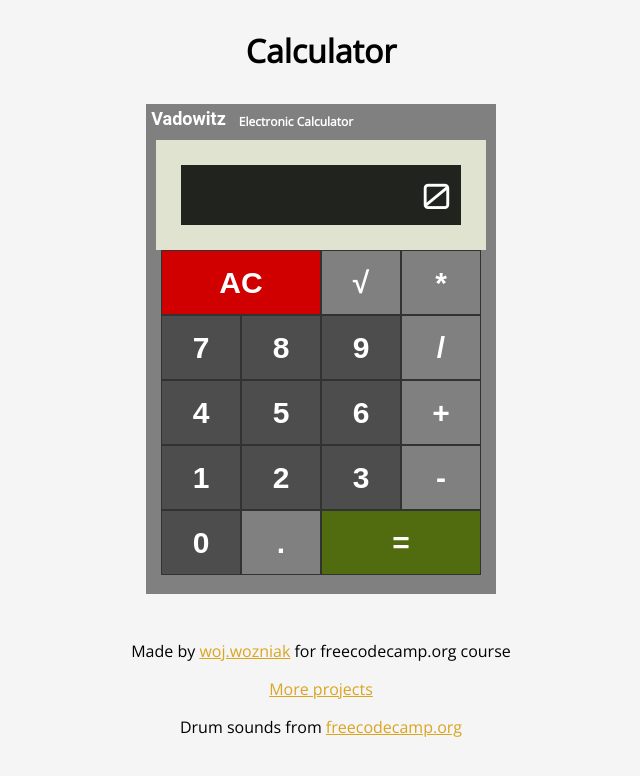
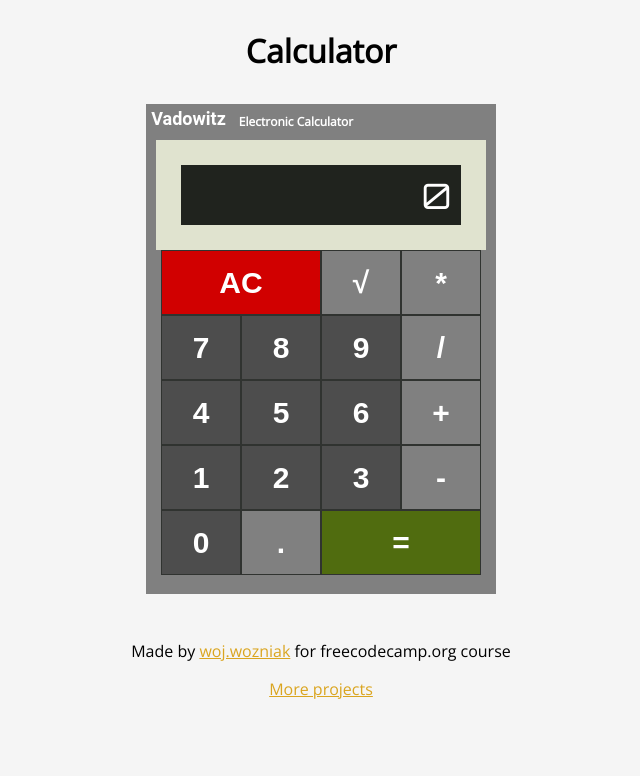
Before and after one commit to wojwozniak/react-projects, a React (Create React App) app: page / in a window 1280 px wide. Shown: the top 776 px of the page, without its empty margins (319-959 px from the left). Built offline with nearby package versions, Linux system fonts and the light colour scheme.

Commit message:
Deleted link from other project

```diff
--- a/src/Foot.tsx
+++ b/src/Foot.tsx
@@ -5,7 +5,6 @@ const Foot:React.FunctionComponent = () => {
     <div id="foot">
         <p id="subtitle">Made by <a href="https://twitter.com/woj_wozniak" target="_blank">woj.wozniak</a> for freecodecamp.org course</p>
         <p id="more"><a href="https://wojwozniak.github.io/" target="_blank">More projects</a></p>
-        <p>Drum sounds from <a href="https://freecodecamp.org">freecodecamp.org</a></p>
     </div>
   );
 }
```
